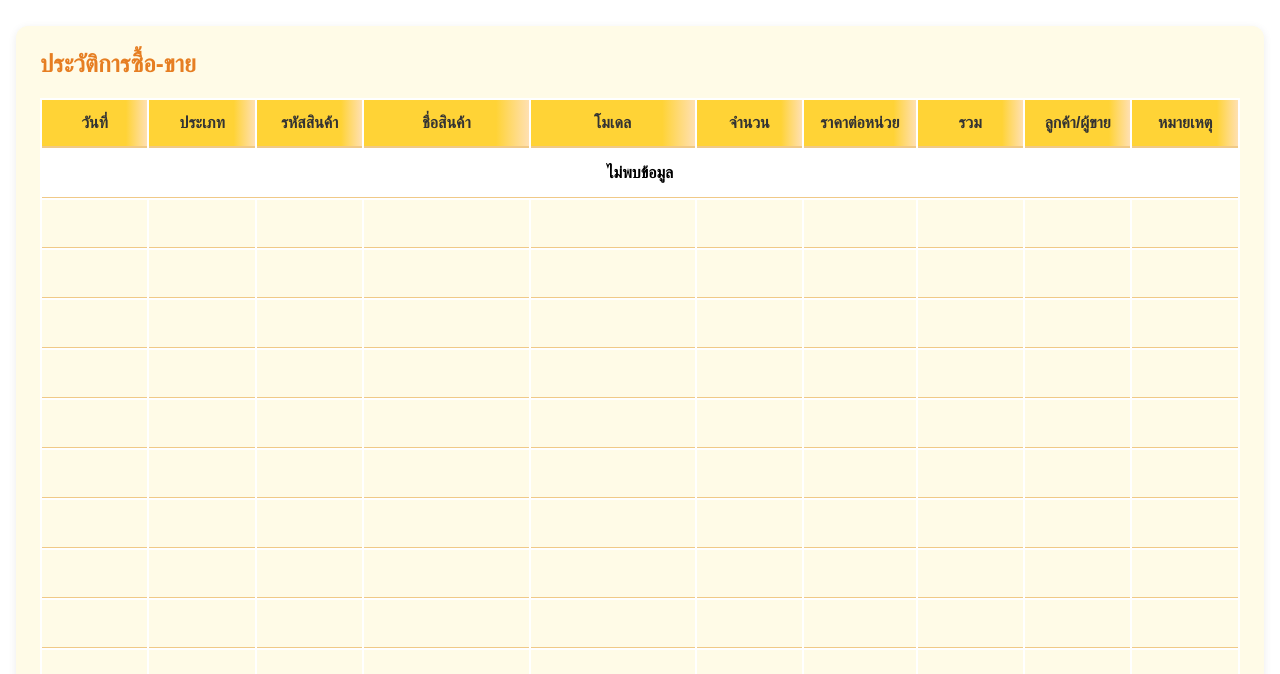
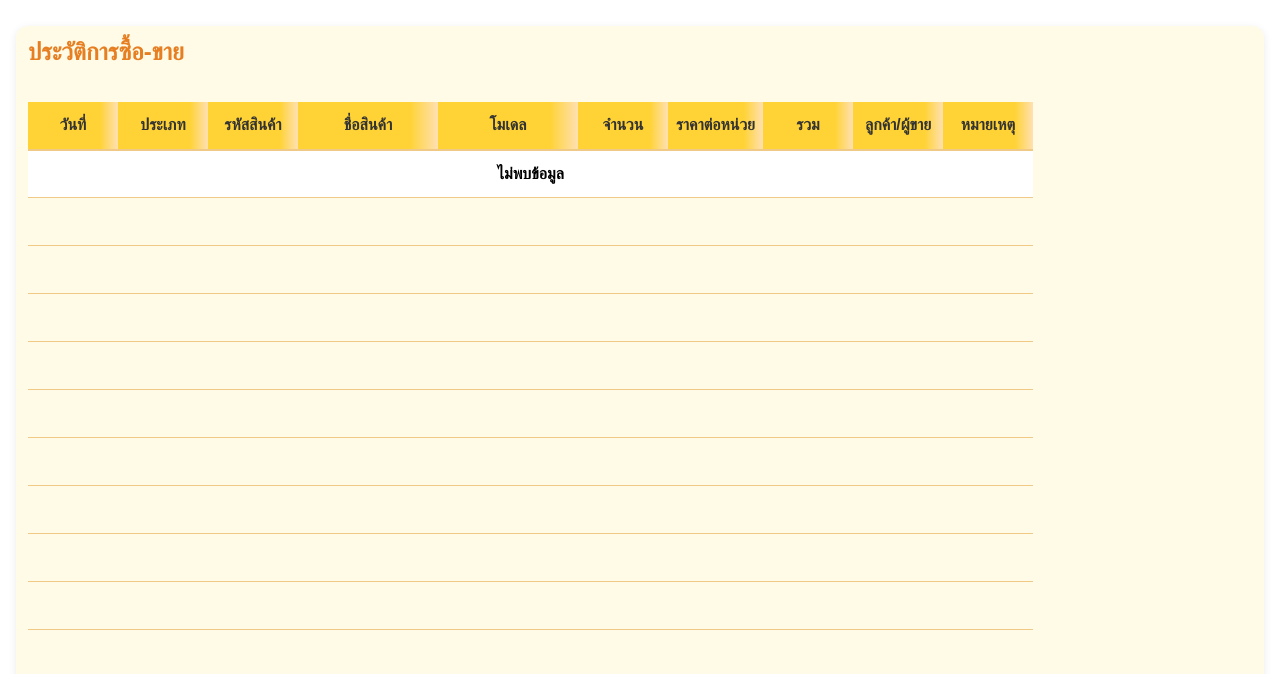
Before and after one commit to Huador747/Project_warehouse, a website with bundled scripts: page src/history.html in a window 1280 px wide. Shown: the part 126-800 px from the top of the page. Built offline with nearby package versions, Linux system fonts and the light colour scheme; no server answers.

Commit message:
แก้his

```diff
--- a/scripts/history.js
+++ b/scripts/history.js
@@ -443,4 +443,14 @@ document.addEventListener("DOMContentLoaded", () => {
       navbarText.classList.add("slide-in");
     });
   }
+
+  const wrapper = document.querySelector('.history-table-wrapper');
+  if (wrapper) {
+    wrapper.addEventListener('wheel', function(e) {
+      if (e.deltaY !== 0) {
+        e.preventDefault();
+        wrapper.scrollLeft += e.deltaY;
+      }
+    }, { passive: false });
+  }
 });
--- a/src/history.html
+++ b/src/history.html
@@ -61,7 +61,8 @@
         </div>
         <div class="history-list">
             <h2>ประวัติการซื้อ-ขาย</h2>
-            <table id="history-table">
+            <div class="history-table-wrapper">
+  <table id="history-table">
   <thead>
     <tr>
       <th>วันที่</th>
@@ -80,6 +81,7 @@
     <!-- เติมข้อมูลด้วย JS -->
   </tbody>
 </table>
+            </div>
             <!-- เพิ่ม pagination -->
   <div class="pagination-controls" id="pagination">
     <button id="prev-page" class="page-btn">ก่อนหน้า</button>
--- a/styles/history.css
+++ b/styles/history.css
@@ -760,6 +760,44 @@ tr:hover {
   }
 }
 
+/* ครอบตารางด้วย div ที่มี overflow-x:auto */
+.history-table-wrapper {
+  width: 100%;
+  overflow-x: auto;
+}
+
+/* ตารางให้ min-width มากกว่ากรอบ */
+#history-table {
+  min-width: 900px;
+  width: max-content;
+  border-collapse: collapse;
+}
+
+/* กำหนดขนาดและ overflow ให้ .history-list */
+.history-list {
+  max-width: 100%;
+  overflow-x: auto;
+  box-sizing: border-box;
+  padding: 12px;
+}
+
+/* กำหนดตารางให้ไม่ล้น */
+.history-list table {
+  width: 100%;
+  table-layout: auto;
+  border-collapse: collapse;
+  word-break: break-word;
+}
+
+.history-list th, .history-list td {
+  padding: 8px 12px;
+  text-align: left;
+  vertical-align: top;
+  word-break: break-word;
+  max-width: 220px; /* ปรับตามต้องการ */
+  overflow-wrap: break-word;
+}
+
 /* Responsive for iPad 1180x820 */
 @media screen and (max-width: 1200px) and (min-width: 900px) {
   .navbar {
```
